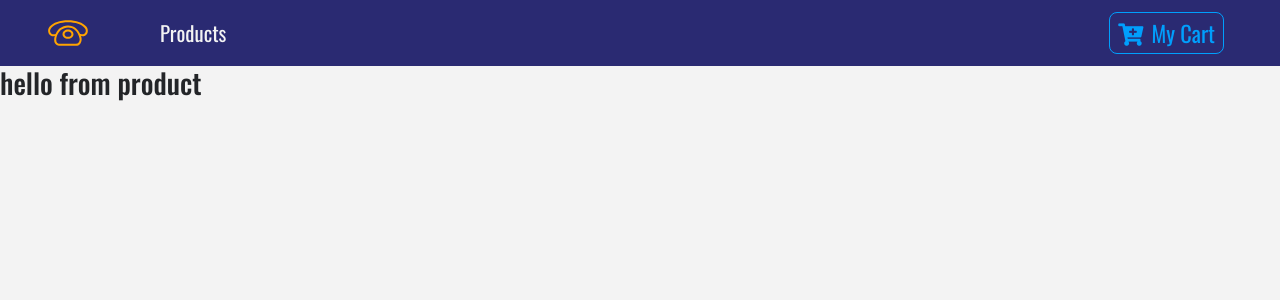
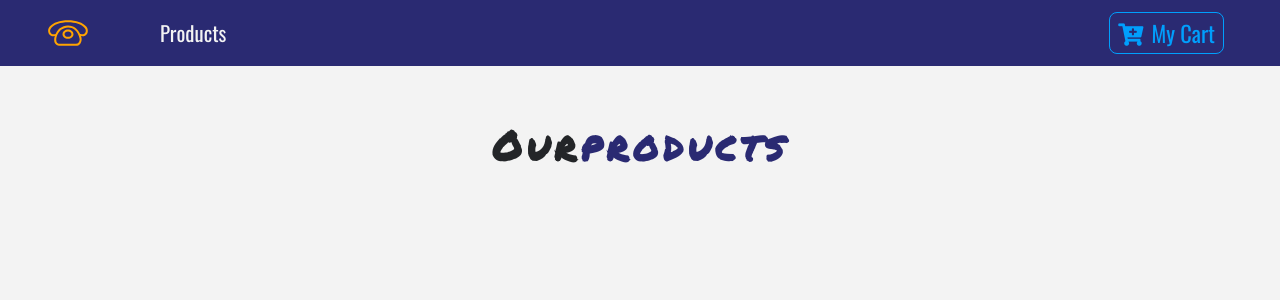
Before and after one commit to jay311311/e-commerce_react.js, a React (Create React App) app: page / in a window 1280 px wide. Shown: the top 300 px of the page. Built offline with nearby package versions, Linux system fonts and the light colour scheme.

Commit message:
making a TitleComponent for SPA title

```diff
--- a/src/compoenets/ProductList.js
+++ b/src/compoenets/ProductList.js
@@ -1,12 +1,27 @@
 import React, {Component} from "react"
 import Product from "./Product"
+import Title from "./Title"
+import {storeProducts} from "../data"
 
 export default class ProductList extends Component{
+    state={
+        products :storeProducts
+    }
     render(){
+        console.log(this.state.products)
         return(
-            <div>
-               <Product></Product>
-            </div>
+            <React.Fragment>
+                <div className="py-5">
+                    <div className="container">
+                    <Title name ="our" title="products"/>
+                        <div className="row">
+
+                        </div>
+                    </div>
+                </div>
+            </React.Fragment>
+            //   <Product/>
+
         )
     }
 }
--- /dev/null
+++ b/src/compoenets/Title.js
@@ -0,0 +1,16 @@
+import React from 'react'
+
+export default function Title({name,title}) {
+    return (
+        <div className="row">
+            <div className="col-10 mx-auto my-2 text-center text-title">
+                <h1 className="text-capitalize font-weight-bold">
+                    {name}
+                    <strong className="text-blue">
+                        {title}
+                    </strong>
+                </h1>
+            </div>
+        </div>
+    )
+}
```
